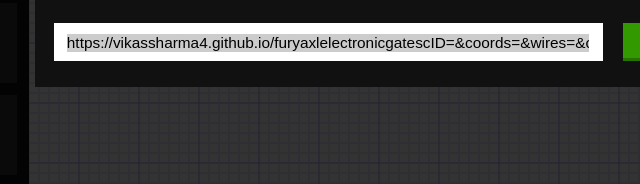
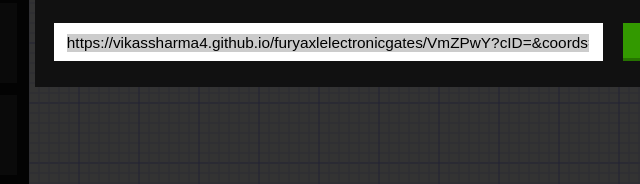
Before and after one commit to Vikassharma4/furyaxlelectronicgates, a plain HTML site: page index.html in a window 1280 px wide. Both pictures are taken after a click on the element 1210 px from the left and 775 px from the top of the page. Shown: the part 377-561 px from the top of the page, 221-861 px from the left. Drawn offline with Linux system fonts and the light colour scheme.

Commit message:
Update index.html

```diff
--- a/index.html
+++ b/index.html
@@ -2850,7 +2850,7 @@ function openExport(){
   document.getElementById("title_export").innerHTML="Share switchboard";
   document.getElementById("shadow").style.display="flex";
   document.getElementsByClassName("popup")[0].style.display="flex";
-  var link="https://vikassharma4.github.io/furyaxlelectronicgates"+genData();
+  var link="https://vikassharma4.github.io/furyaxlelectronicgates/VmZPwY?"+genData();
   document.getElementById("exportfield").value=link;
   document.getElementById("exportfield").select();
 }
```
